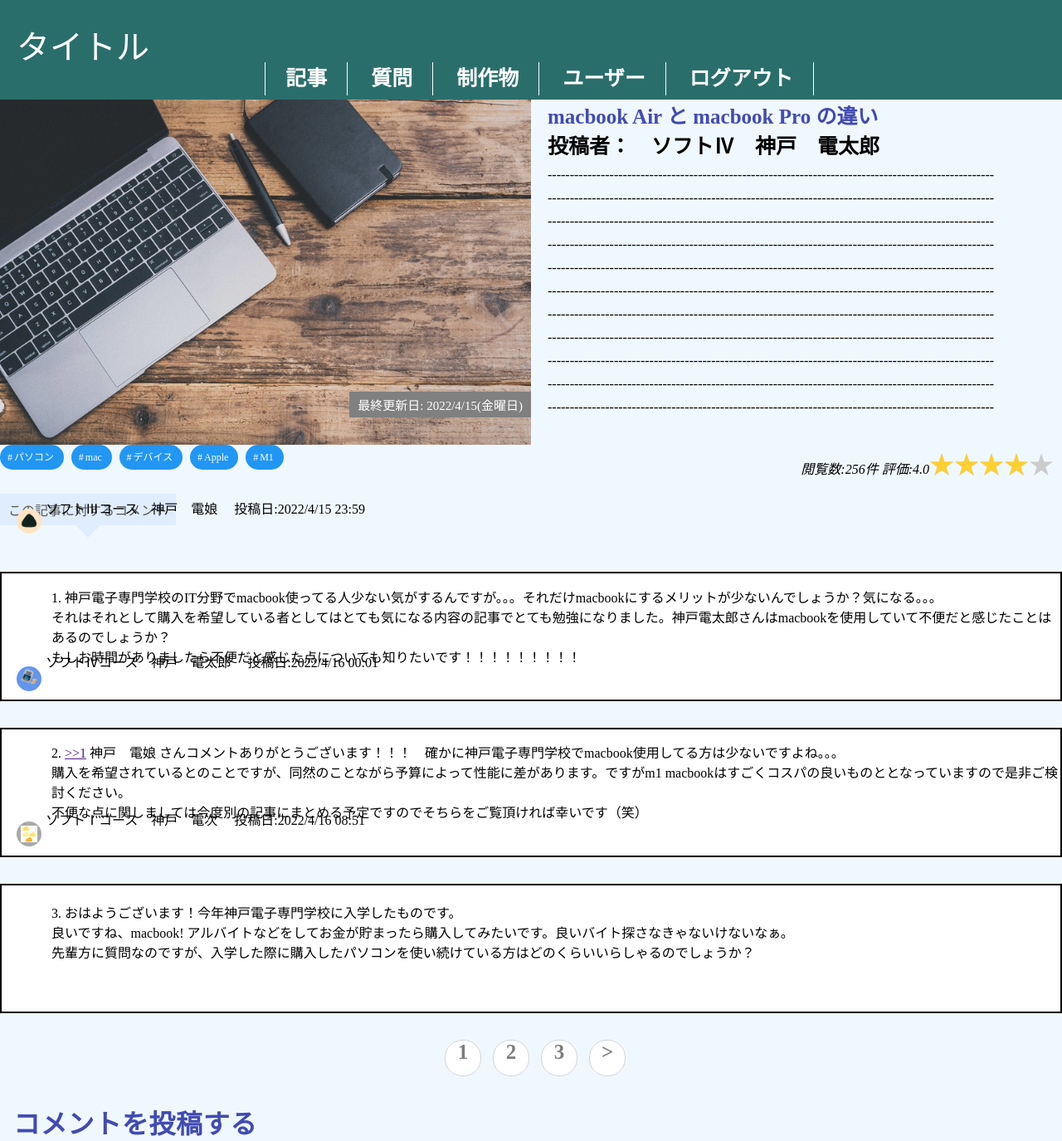
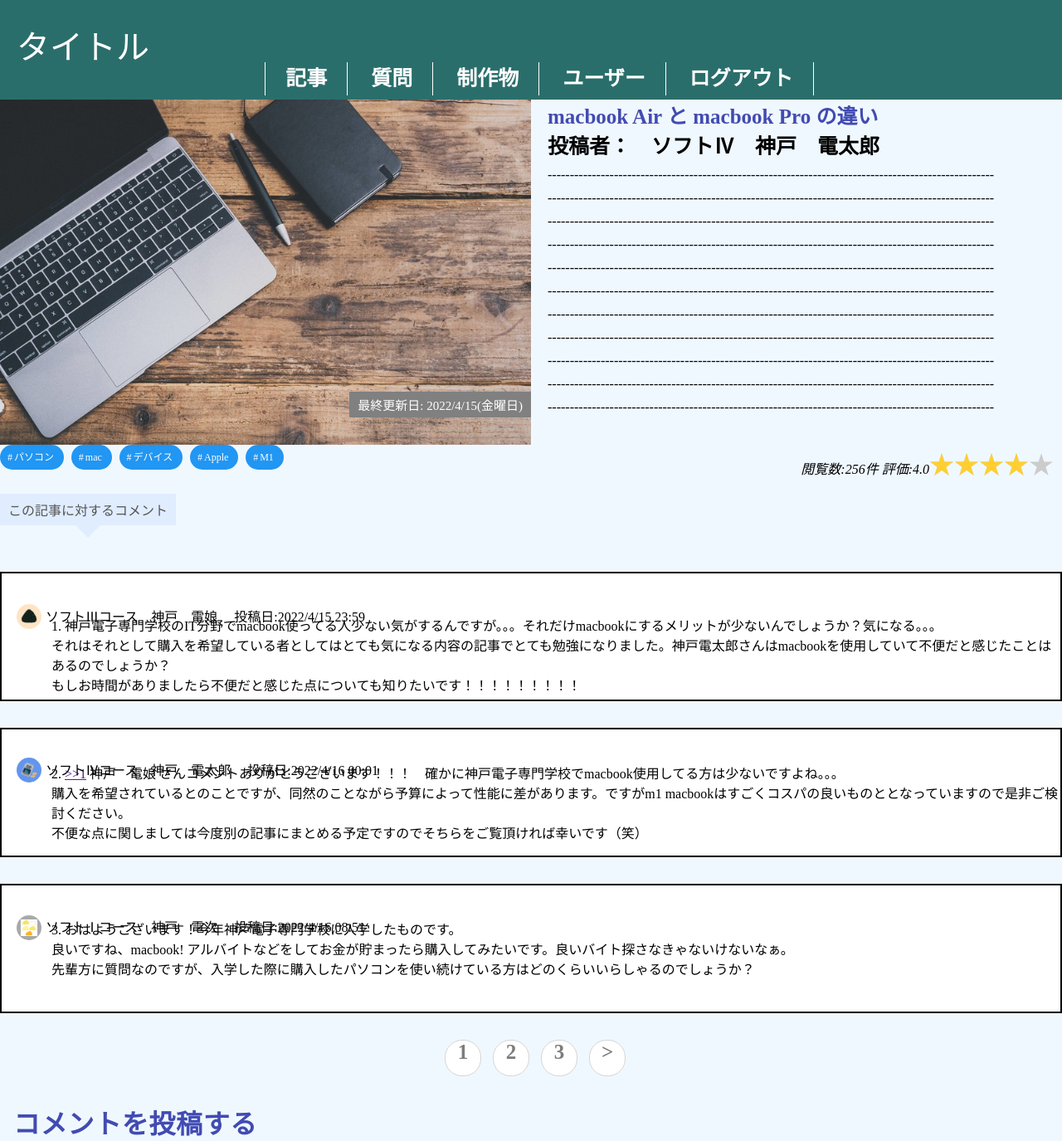
Before and after one commit to ohNarumi/PBL1, a PHP site: page /article.php in a window 1280 px wide. Shown: the top 1375 px of the page at 83% size. Run offline with PHP 8.4, Linux system fonts and the light colour scheme.

Commit message:
article.phpのコメントのずれ修正#53

```diff
--- a/article.php
+++ b/article.php
@@ -70,24 +70,24 @@
     </p>
   </div>
   <!-- 回答（投稿者情報） -->
-  <div name="kaitou1_Toukousya_data" style="position:absolute; top:600px; left:55px;">
+  <div name="kaitou1_Toukousya_data" style="position:absolute; top:730px; left:55px;">
     <p>ソフトⅢコース　神戸　電娘　 投稿日:2022/4/15 23:59</p>
   </div>
 
 
   <!-- 回答（投稿者のアイコン） -->
-  <div name="kaitou1_Toukousya_aikon" style="position:absolute; top:613px; left:20px;">
+  <div name="kaitou1_Toukousya_aikon" style="position:absolute; top:728px; left:20px;">
     <maru2>
   </div>
 
-  <div name="kaitou1_Toukousya_photo" style="position:absolute; top:618px; left:25px;">
+  <div name="kaitou1_Toukousya_photo" style="position:absolute; top:733px; left:25px;">
     <img src="./images/user_icon_2.png" width="20" height="20">
   </div>
 
 
   <!-- 回答（投稿者のコメント） -->
   <div class="box2">
-    <div name="kaitou1_data" style="position:absolute; top:p50x; left:60px;">
+    <div name="kaitou1_data" style="position:absolute; top:50px; left:60px;">
       <p>
         1. 神戸電子専門学校のIT分野でmacbook使ってる人少ない気がするんですが。。。それだけmacbookにするメリットが少ないんでしょうか？気になる。。。
       </p>
@@ -100,25 +100,25 @@
     </div>
   </div>
   <!-- 回答2（投稿者情報） -->
-  <div name="kaitou2_Toukousya_data" style="position:absolute; top:785px; left:55px;">
+  <div name="kaitou2_Toukousya_data" style="position:absolute; top:915px; left:55px;">
     <p>ソフトⅣコース　神戸　電太郎　 投稿日:2022/4/16 00:01</p>
   </div>
 
 
   <!-- 回答2（投稿者のアイコン） -->
-  <div name="kaitou2_Toukousya_aikon" style="position:absolute; top:803px; left:20px;">
+  <div name="kaitou2_Toukousya_aikon" style="position:absolute; top:913px; left:20px;">
     <maru3>
   </div>
 
 
-  <div name="kaitou2_Toukousya_photo" style="position:absolute; top:805px; left:25px;">
+  <div name="kaitou2_Toukousya_photo" style="position:absolute; top:918px; left:25px;">
     <img src="./images/user_icon_3.png" width="20" height="20">
   </div>
 
 
   <!-- 回答2（投稿者のコメント） -->
   <div class="box3">
-    <div name="kaitou2_data" style="position:absolute; top:15px; left:60px;">
+    <div name="kaitou2_data" style="position:absolute; top:40px; left:60px;">
       <p>2. <a href=""> >>1</a> 神戸　電娘 さんコメントありがとうございます！！！　確かに神戸電子専門学校でmacbook使用してる方は少ないですよね。。。</p>
       <p>購入を希望されているとのことですが、同然のことながら予算によって性能に差があります。ですがm1 macbookはすごくコスパの良いものととなっていますので是非ご検討ください。</p>
       <p>不便な点に関しましては今度別の記事にまとめる予定ですのでそちらをご覧頂ければ幸いです（笑）</p>
@@ -126,25 +126,25 @@
   </div>
 
   <!-- 回答3（投稿者情報） -->
-  <div name="kaitou3_Toukousya_data" style="position:absolute; top:975px; left:55px;">
+  <div name="kaitou3_Toukousya_data" style="position:absolute; top:1104px; left:55px;">
     <p>ソフトⅠコース　神戸　電次　 投稿日:2022/4/16 08:51</p>
   </div>
 
 
   <!-- 回答3（投稿者のアイコン） -->
-  <div name="Tkaitou2_Toukousya_aikon" style="position:absolute; top:990px; left:20px;">
+  <div name="Tkaitou2_Toukousya_aikon" style="position:absolute; top:1103px; left:20px;">
     <maru4>
   </div>
 
 
-  <div name="kaitou2_Toukousya_photo" style="position:absolute; top:995px; left:25px;">
+  <div name="kaitou2_Toukousya_photo" style="position:absolute; top:1108px; left:25px;">
     <img src="./images/user_icon_4.jpg" width="20" height="20">
   </div>
 
 
   <!-- 回答3（投稿者のコメント） -->
   <div class="box4">
-    <div name="kaitou3_data" style="position:absolute; top:20px; left:60px;">
+    <div name="kaitou3_data" style="position:absolute; top:40px; left:60px;">
       <p>3. おはようございます！今年神戸電子専門学校に入学したものです。</p>
       <p>良いですね、macbook! アルバイトなどをしてお金が貯まったら購入してみたいです。良いバイト探さなきゃないけないなぁ。</p>
       <p>先輩方に質問なのですが、入学した際に購入したパソコンを使い続けている方はどのくらいいらしゃるのでしょうか？</p>
```
